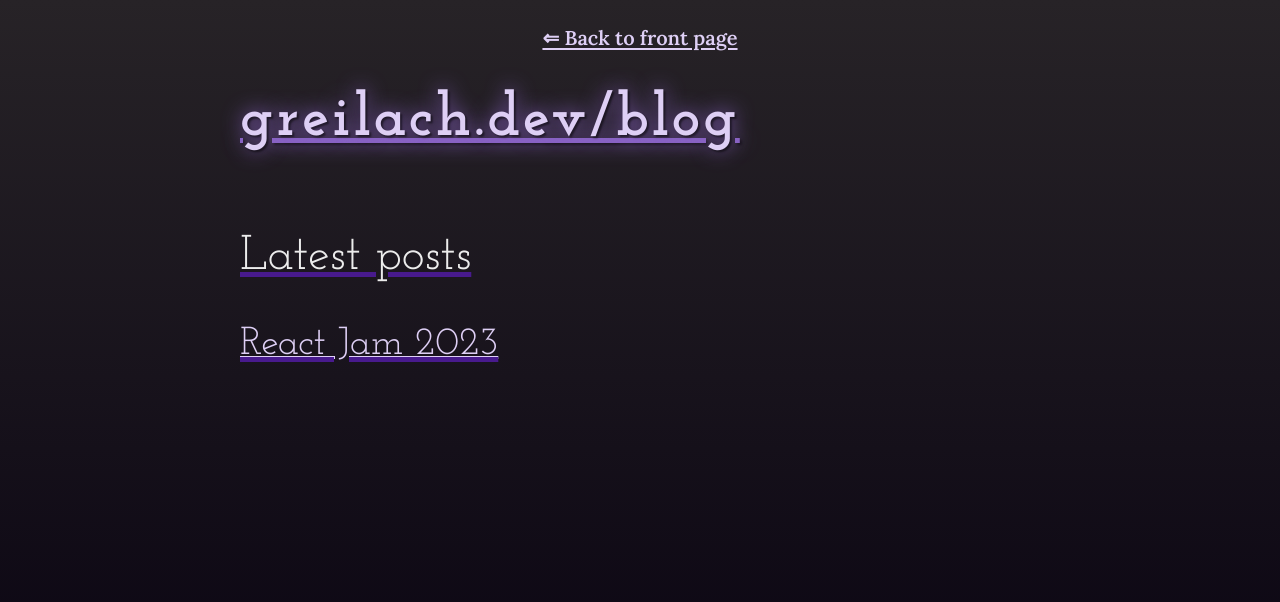
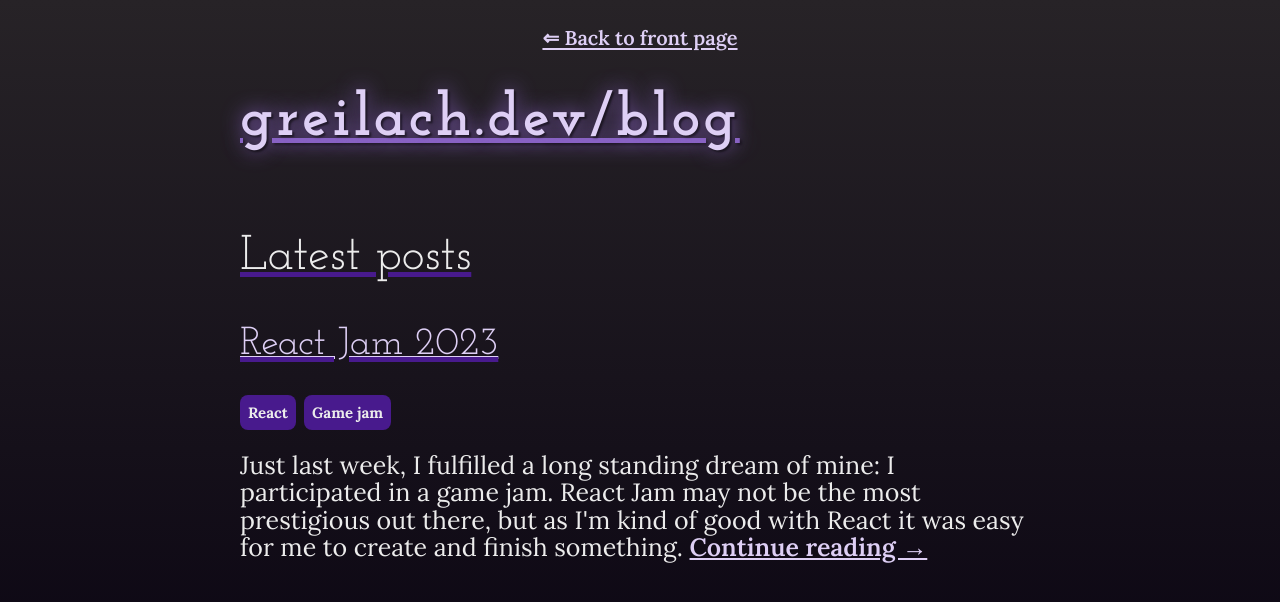
Before and after one commit to Frdnspnzr/greilach.dev, a Next.js app: page /blog in a window 1280 px wide. Shown: the top 602 px of the page. Built offline with nearby package versions, Linux system fonts and the light colour scheme.

Commit message:
Add tags and excerpts to blog

```diff
--- a/_posts/react-jam-2023.mdx
+++ b/_posts/react-jam-2023.mdx
@@ -1,5 +1,7 @@
 ---
 title: React Jam 2023
+tags: React, Game jam
+excerpt: "Just last week, I fulfilled a long standing dream of mine: I participated in a game jam. React Jam may not be the most prestigious out there, but as I'm kind of good with React it was easy for me to create and finish something."
 ---
 
 <p className="lead">Just last week, I fulfilled a long standing dream of mine: I participated in a game jam. [React Jam](https://reactjam.com/) may not be the most prestigious out there, but as I'm *kind of* good with React it was easy for me to create and finish something.</p>
--- a/app/blog/page.tsx
+++ b/app/blog/page.tsx
@@ -1,4 +1,5 @@
 import BackToFronPage from "@/components/BackToFrontPage";
+import Tag from "@/components/Tag/Tag";
 import { getAllPosts } from "@/lib/fetchers";
 import Link from "next/link";
 
@@ -14,9 +15,22 @@
       <main>
         <h2>Latest posts</h2>
         {posts.map((s) => (
-          <Link href={`/blog/post/${s.slug}`} key={s.slug}>
-            <h3>{s.title}</h3>
-          </Link>
+          <>
+            <Link href={`/blog/post/${s.slug}`} key={s.slug}>
+              <h3>{s.title}</h3>
+            </Link>
+            <p>
+              {s.tags.map((t) => (
+                <Tag key={t}>{t}</Tag>
+              ))}
+            </p>
+            <p>
+              {s.excerpt}{" "}
+              <Link href={`/blog/post/${s.slug}`}>
+                Continue reading &#8594;
+              </Link>
+            </p>
+          </>
         ))}
       </main>
     </>
--- /dev/null
+++ b/components/Tag/Tag.tsx
@@ -0,0 +1,8 @@
+import { PropsWithChildren } from "react";
+import styles from "./tag.module.css";
+
+const Tag: React.FC<PropsWithChildren> = ({ children }) => {
+  return <span className={styles.tag}>{children}</span>;
+};
+
+export default Tag;
--- /dev/null
+++ b/components/Tag/tag.module.css
@@ -0,0 +1,9 @@
+.tag {
+  background-color: var(--colors-text-highlight-strong);
+  padding: var(--spacing-small);
+  margin-right: var(--spacing-small);
+
+  font-size: 0.75rem;
+  font-weight: bold;
+  border-radius: var(--spacing-small);
+}
--- a/lib/fetchers.ts
+++ b/lib/fetchers.ts
@@ -17,6 +17,8 @@
   return {
     ...data,
     title: data.title || "",
+    tags: convertTags(data.tags || ""),
+    excerpt: data.excerpt || "",
     slug: slug,
     content,
   };
@@ -29,3 +31,10 @@
 function toSlug(fileName: string) {
   return fileName.replace(fileExtension, "");
 }
+
+function convertTags(tags: string) {
+  if (tags.length === 0) {
+    return [];
+  }
+  return tags.split(",").map((s) => s.trim());
+}
```
Also changed, not shown: 1 other file (tests, documents, lock files or other folders).
